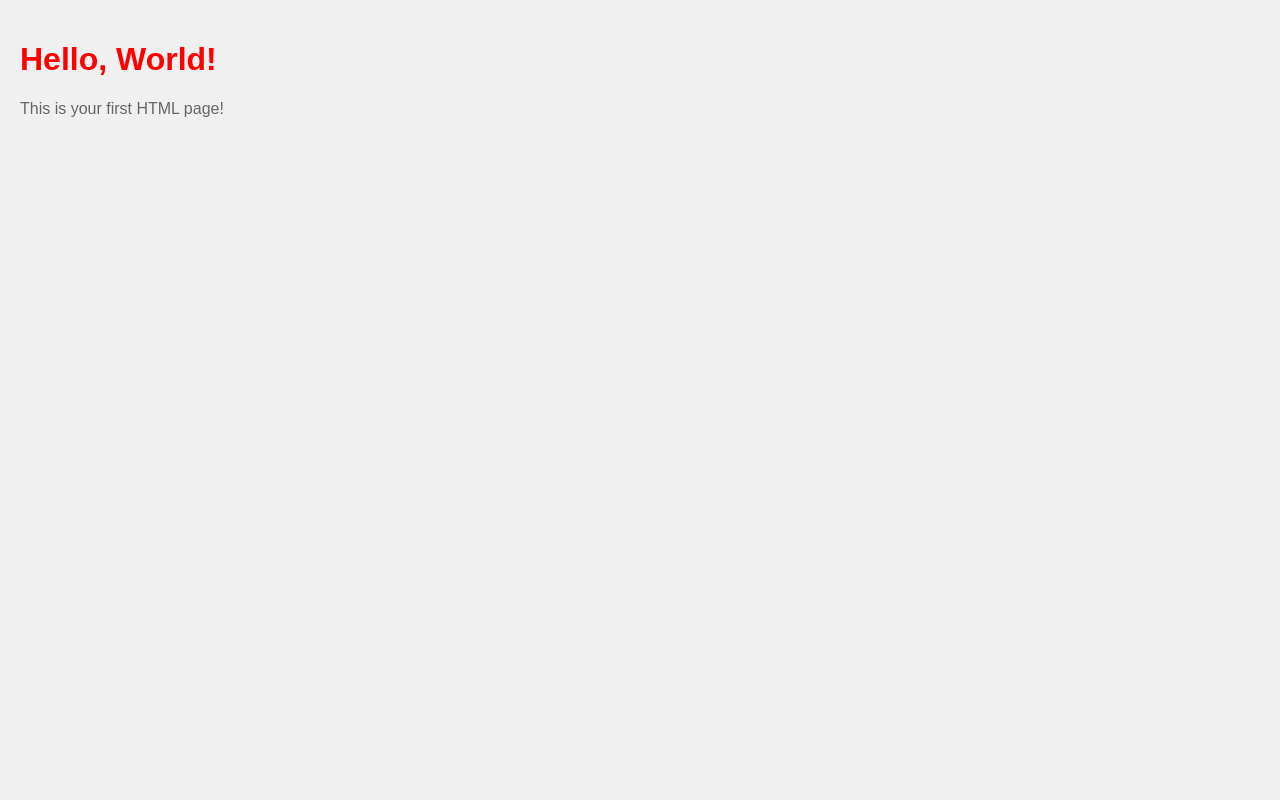
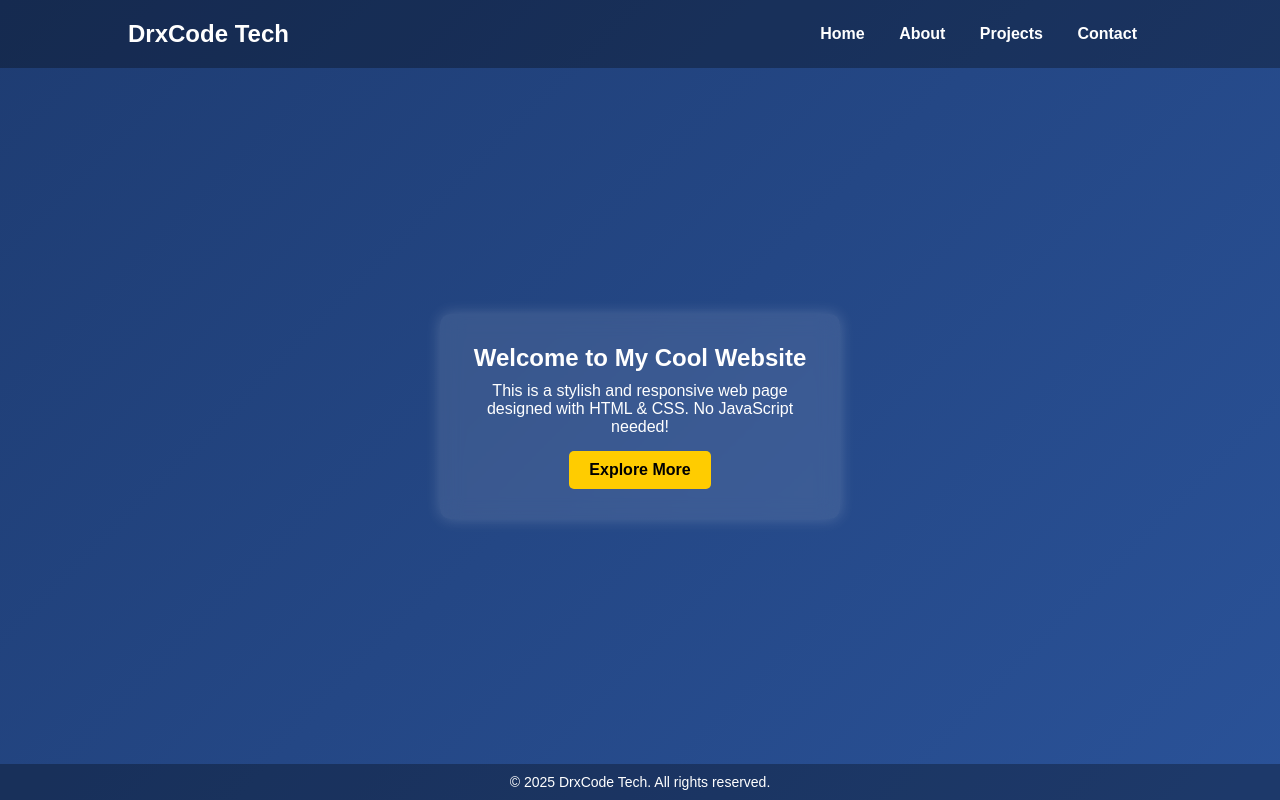
Before and after one commit to DrxCode-tech/HostST, a plain HTML site: page index.html in a window 1280 px wide. Drawn offline with Linux system fonts and the light colour scheme.

```diff
--- a/index.html
+++ b/index.html
@@ -3,11 +3,30 @@
 <head>
     <meta charset="UTF-8">
     <meta name="viewport" content="width=device-width, initial-scale=1.0">
-    <title>Your Project Title</title>
-    <link rel="stylesheet" href="style.css"> <!-- Link to CSS File -->
+    <title>Cool Website</title>
+    <link rel="stylesheet" href="style.css">
 </head>
 <body>
-    <h1>Hello, World!</h1>
-    <p>This is your first HTML page!</p>
+    <header>
+        <h1>DrxCode Tech</h1>
+        <nav>
+            <a href="#">Home</a>
+            <a href="#">About</a>
+            <a href="#">Projects</a>
+            <a href="#">Contact</a>
+        </nav>
+    </header>
+
+    <main>
+        <div class="card">
+            <h2>Welcome to My Cool Website</h2>
+            <p>This is a stylish and responsive web page designed with HTML & CSS. No JavaScript needed!</p>
+            <a href="#" class="btn">Explore More</a>
+        </div>
+    </main>
+
+    <footer>
+        <p>&copy; 2025 DrxCode Tech. All rights reserved.</p>
+    </footer>
 </body>
 </html>
--- a/style.css
+++ b/style.css
@@ -1,14 +1,99 @@
-body {
-    font-family: Arial, sans-serif;
+/* Reset and General Styles */
+* {
     margin: 0;
-    padding: 20px;
-    background-color: #f0f0f0;
+    padding: 0;
+    box-sizing: border-box;
+    font-family: 'Arial', sans-serif;
 }
 
-h1 {
-    color: red;
+body {
+    background: linear-gradient(135deg, #1e3c72, #2a5298);
+    color: white;
+    text-align: center;
+    display: flex;
+    flex-direction: column;
+    height: 100vh;
 }
 
-p {
-    color: #666;
+/* Header Styles */
+header {
+    display: flex;
+    justify-content: space-between;
+    align-items: center;
+    padding: 20px 10%;
+    background: rgba(0, 0, 0, 0.3);
 }
+
+header h1 {
+    font-size: 24px;
+}
+
+nav a {
+    color: white;
+    text-decoration: none;
+    margin: 0 15px;
+    font-weight: bold;
+    transition: 0.3s ease-in-out;
+}
+
+nav a:hover {
+    color: #ffcc00;
+}
+
+/* Centered Card */
+main {
+    flex: 1;
+    display: flex;
+    justify-content: center;
+    align-items: center;
+}
+
+.card {
+    background: rgba(255, 255, 255, 0.1);
+    padding: 30px;
+    border-radius: 10px;
+    backdrop-filter: blur(10px);
+    width: 80%;
+    max-width: 400px;
+    box-shadow: 0px 0px 15px rgba(255, 255, 255, 0.2);
+    transition: transform 0.3s ease-in-out, box-shadow 0.3s ease-in-out;
+}
+
+.card:hover {
+    transform: translateY(-5px);
+    box-shadow: 0px 0px 25px rgba(255, 255, 255, 0.3);
+}
+
+.card h2 {
+    font-size: 24px;
+    margin-bottom: 10px;
+}
+
+.card p {
+    font-size: 16px;
+    margin-bottom: 15px;
+}
+
+/* Cool Button */
+.btn {
+    display: inline-block;
+    padding: 10px 20px;
+    background: #ffcc00;
+    color: black;
+    text-decoration: none;
+    font-weight: bold;
+    border-radius: 5px;
+    transition: background 0.3s ease-in-out, transform 0.2s;
+}
+
+.btn:hover {
+    background: #e6b800;
+    transform: scale(1.1);
+}
+
+/* Footer */
+footer {
+    padding: 10px;
+    background: rgba(0, 0, 0, 0.3);
+    font-size: 14px;
+}
```
